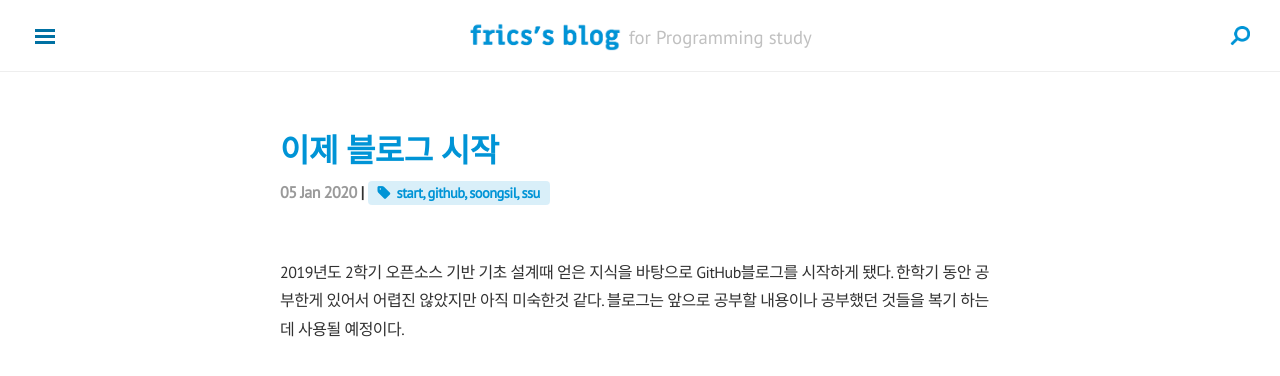
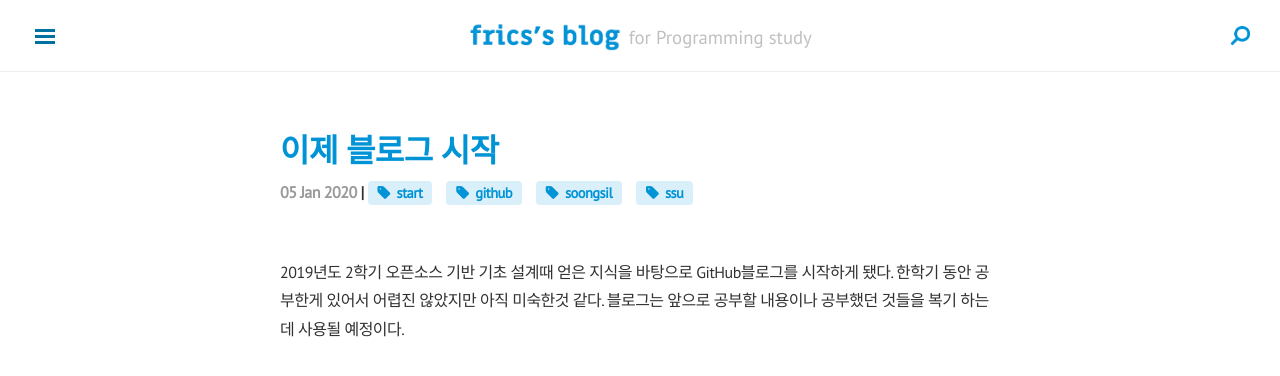
Before and after one commit to frics/frics.github.io, a Jekyll site: the page built from _posts/2020-01-05-start.md, in a window 1280 px wide. Shown: the top 376 px of the page. Built offline with Jekyll 4.4.1, drawn with Linux system fonts in a browser that asks for light colours; nearby versions of some CDN libraries.

Commit message:
첫 포스팅 수정

```diff
--- a/_posts/2020-01-05-start.md
+++ b/_posts/2020-01-05-start.md
@@ -2,7 +2,9 @@
 layout: post
 title: 이제 블로그 시작
 category: daily
-tag: start, github, soongsil, ssu
+tag: [start, github, soongsil, ssu]
 ---
 
-2019년도 2학기 오픈소스 기반 기초 설계때 얻은 지식을 바탕으로 GitHub블로그를 시작하게 됐다. 한학기 동안 공부한게 있어서 어렵진 않았지만 아직 미숙한것 같다. 블로그는 앞으로 공부할 내용이나 공부했던 것들을 복기 하는데 사용될 예정이다.
+2019년도 2학기 오픈소스 기반 기초 설계때 얻은 지식을 바탕으로 GitHub블로그를 시작하게 됐다.
+한학기 동안 공부한게 있어서 어렵진 않았지만 아직 미숙한것 같다.
+블로그는 앞으로 공부할 내용이나 공부했던 것들을 복기 하는데 사용될 예정이다.
```
Also changed, not shown: 3 other files.
